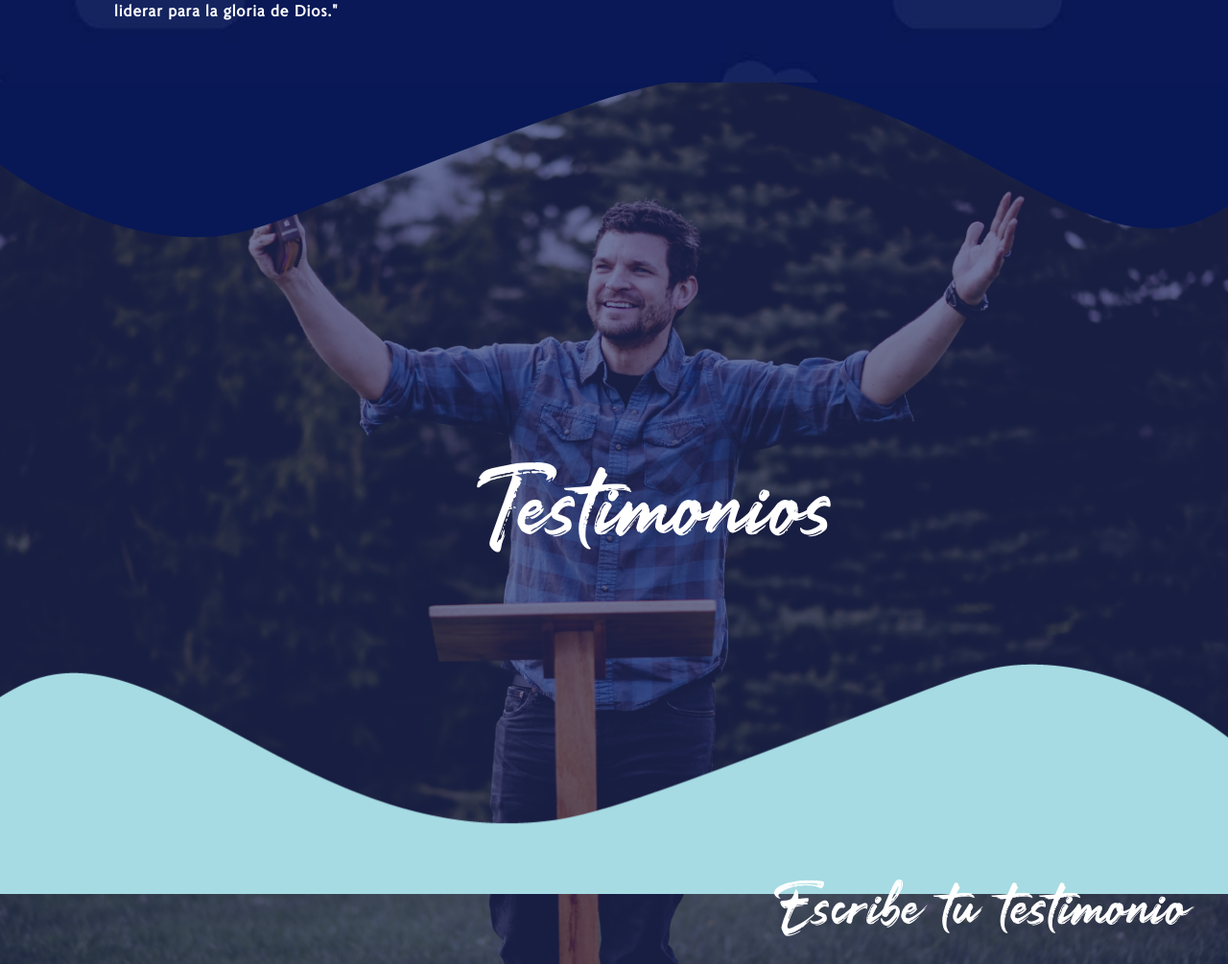
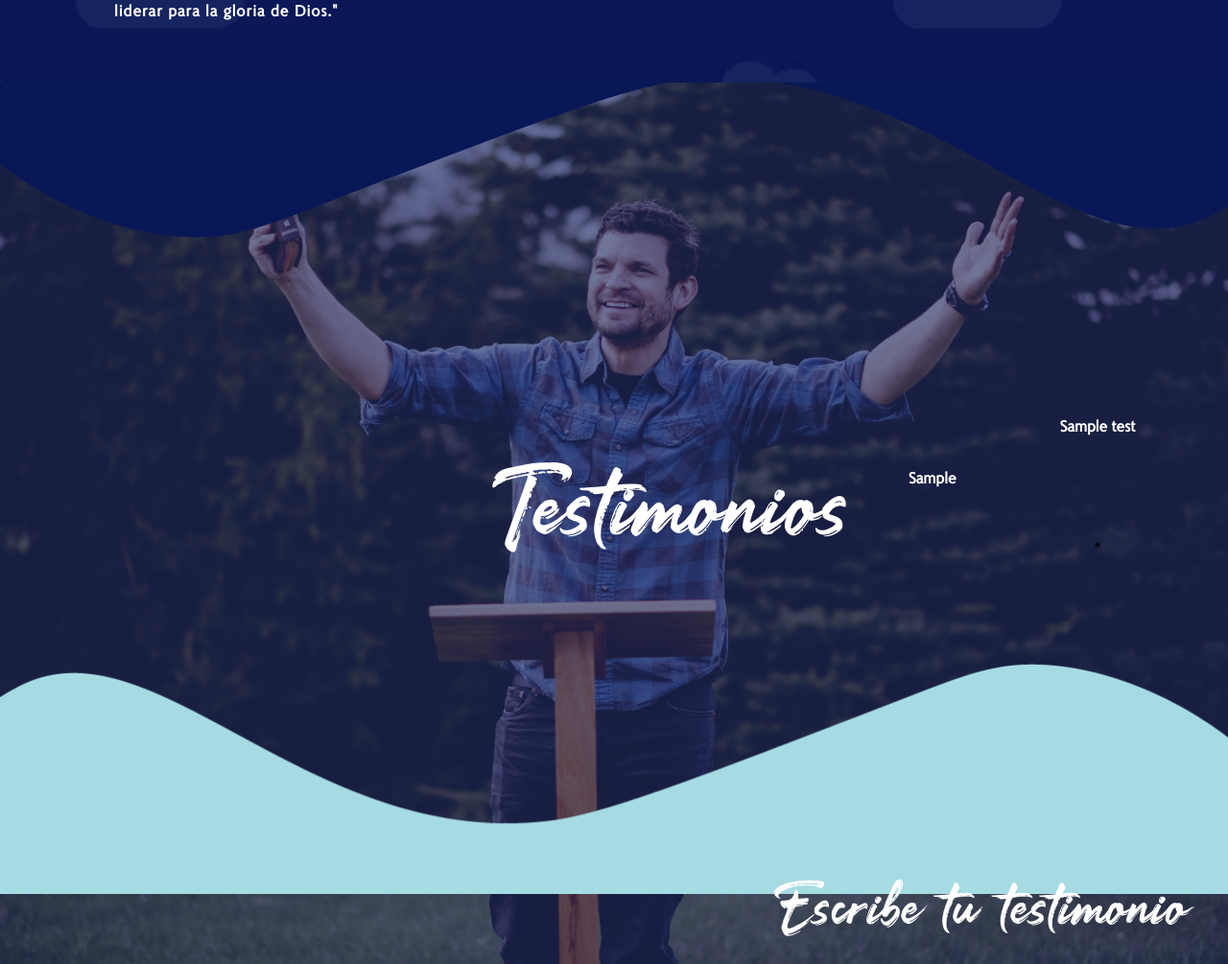
Before and after one commit to Okoruwu/7000VALIENTES, a PHP site: page / in a window 1280 px wide. Shown: the part 1393-2398 px from the top of the page at 96% size. Run offline with PHP 8.4, Linux system fonts and the light colour scheme; tables that the repository leaves empty or names only in its code hold one stand-in row (values such as "Sample post").

Commit message:
testimonios con bd

```diff
--- a/bd/Database.php
+++ b/bd/Database.php
@@ -4,7 +4,7 @@ class Database
     private $servername = "localhost";
     private $username = "root";
     private $password = "";
-    private $dbname = "7000Valientes";
+    private $dbname = "7000valientes";
 
     private static $conn = null;
 
--- a/bd/testimonio.php
+++ b/bd/testimonio.php
@@ -15,7 +15,7 @@ if ($_SERVER["REQUEST_METHOD"] == "POST") {
     $conn = Database::getConnection();
 
 
-    $query = "INSERT INTO testimonios (nombre, email, ciudad, pais, testimonio) VALUES (?, ?, ?, ?, ?)";
+    $query = "INSERT INTO test (nombre, email, ciudad, pais, testimonio) VALUES (?, ?, ?, ?, ?)";
     $stmt = $conn->prepare($query);
 
     if ($stmt) {
@@ -28,6 +28,7 @@ if ($_SERVER["REQUEST_METHOD"] == "POST") {
             $subject = "Nuevo Testimonio Enviado";
             $message = "Testimonio de: $nombre\nEmail: $email\nCiudad: $ciudad\nPaís: $pais\n\nTestimonio: $testimonio";
             $headers = "From: no-reply@tudominio.com";
+
 
             if (mail($to, $subject, $message, $headers)) {
                 echo "Correo enviado con éxito.";
--- a/css/styleform.css
+++ b/css/styleform.css
@@ -112,9 +112,37 @@
     font-family: 'Darkline';
     font-size: 7.8em;
     color: #ffffff;
-    margin-left: 11vh;
+    margin-left: 15vh;
     transform: translateY(10vh);
 }
+
+.carousel {
+    width: 35%;
+    position: relative;
+    left: 115vh;
+    transform: translateY(-16vh);
+}
+
+.registro {
+    padding: 20px;
+    text-align: center;
+}
+
+  .test-bd{
+    color: white;
+    text-align: center;
+    font-family:'Romanica';
+    padding: 7px;
+    font-weight: bold;
+  }
+
+  .tes-bd{
+    color: white;
+    text-align: justify;
+    font-family:'Romanica';
+    padding: 7px;
+    font-weight: bold;
+  }
 
 .test-ti{
     text-align: right;
--- a/css/styleind.css
+++ b/css/styleind.css
@@ -121,6 +121,7 @@ h1 {
   margin-bottom: 65vh;
 }
 
+
 @media (max-width: 768px) {
   .text-overlay h1 {
     font-size: 5vw;
--- a/index.php
+++ b/index.php
@@ -1,3 +1,15 @@
+<?php
+require_once 'bd/Database.php';
+
+$query = "SELECT nombre, testimonio FROM test";
+
+$conn = Database::getConnection();
+
+$stmt = $conn->prepare($query);
+$stmt->execute();
+$result = $stmt->get_result();
+?>
+
 <!DOCTYPE html>
 <html lang="en">
 
@@ -7,7 +19,11 @@
   <link href="https://cdn.jsdelivr.net/npm/bootstrap@5.3.3/dist/css/bootstrap.min.css" rel="stylesheet" />
   <script src="https://cdn.jsdelivr.net/npm/@popperjs/core@2/dist/umd/popper.min.js"></script>
   <script src="https://cdn.jsdelivr.net/npm/bootstrap@5/dist/js/bootstrap.bundle.min.js"></script>
+<script src="https://code.jquery.com/jquery-3.6.0.min.js"></script>
+<script type="text/javascript" src="https://cdn.jsdelivr.net/npm/slick-carousel@1.8.1/slick/slick.min.js"></script>
   <link rel="icon" type="image/png" href="./resources/iconpag.png">
+  <link rel="stylesheet" type="text/css" href="https://cdn.jsdelivr.net/npm/slick-carousel@1.8.1/slick/slick.css"/>
+  <link rel="stylesheet" type="text/css" href="https://cdn.jsdelivr.net/npm/slick-carousel@1.8.1/slick/slick-theme.css"/>
 
   <title>700VALIENTES</title>
   <link rel="stylesheet" href="./css/styleind.css">
@@ -66,6 +82,23 @@
 
   <h3 class="test">Testimonios</h3>
 
+  <div class="carousel">
+  <?php
+  if ($result->num_rows > 0) {
+      while ($data = $result->fetch_assoc()) {
+          ?>
+          <div class="registro">
+              <p class="test-bd"><?php echo htmlspecialchars($data['nombre'] ?? 'Nombre no disponible'); ?></p>
+              <p class="tes-bd"><?php echo htmlspecialchars($data['testimonio'] ?? 'Testimonio no disponible'); ?></p>
+          </div>
+          <?php
+      }
+  } else {
+      echo "<p>No hay registros disponibles.</p>";
+  }
+  ?>
+</div>
+
   </div>
 
   <div class="con-curve2">
@@ -104,6 +137,7 @@
   </div>
 
   <script src="./js/load.js"></script>
+  <script src="js/car-form.js"></script>
 
   <?php
   include_once './modulos/nav.php';
--- /dev/null
+++ b/js/car-form.js
@@ -0,0 +1,13 @@
+ type="text/javascript"
+  $(document).ready(function(){
+      $('.carousel').slick({
+          dots: true,
+          infinite: true,
+          speed: 300,
+          slidesToShow: 1,
+          slidesToScroll: 1,
+          autoplay: true,
+          autoplaySpeed: 2500,
+          arrows: true
+      });
+  });
```
